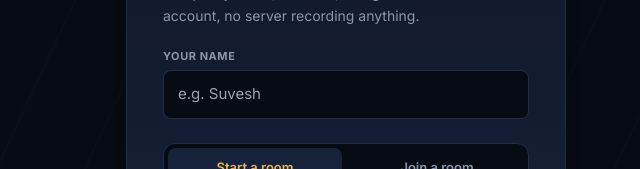
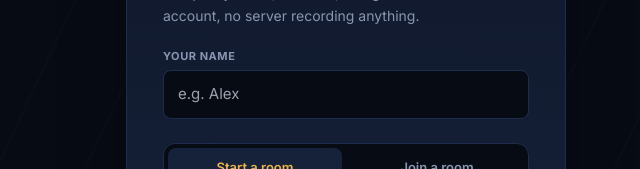
Before and after one commit to Suvesh108/watch2gather, a React (Vite) app: page / in a window 1280 px wide. Shown: the part 346-515 px from the top of the page, without its empty margins (294-934 px from the left). Built offline with nearby package versions, Linux system fonts and the light colour scheme.

Commit message:
style: change username placeholder in Lobby to e.g. Alex

```diff
--- a/src/components/Lobby.tsx
+++ b/src/components/Lobby.tsx
@@ -95,7 +95,7 @@ export const Lobby: React.FC<LobbyProps> = ({
           <input
             type="text"
             id="nameInput"
-            placeholder="e.g. Suvesh"
+            placeholder="e.g. Alex"
             maxLength={20}
             value={username}
             onChange={(e) => {
```
